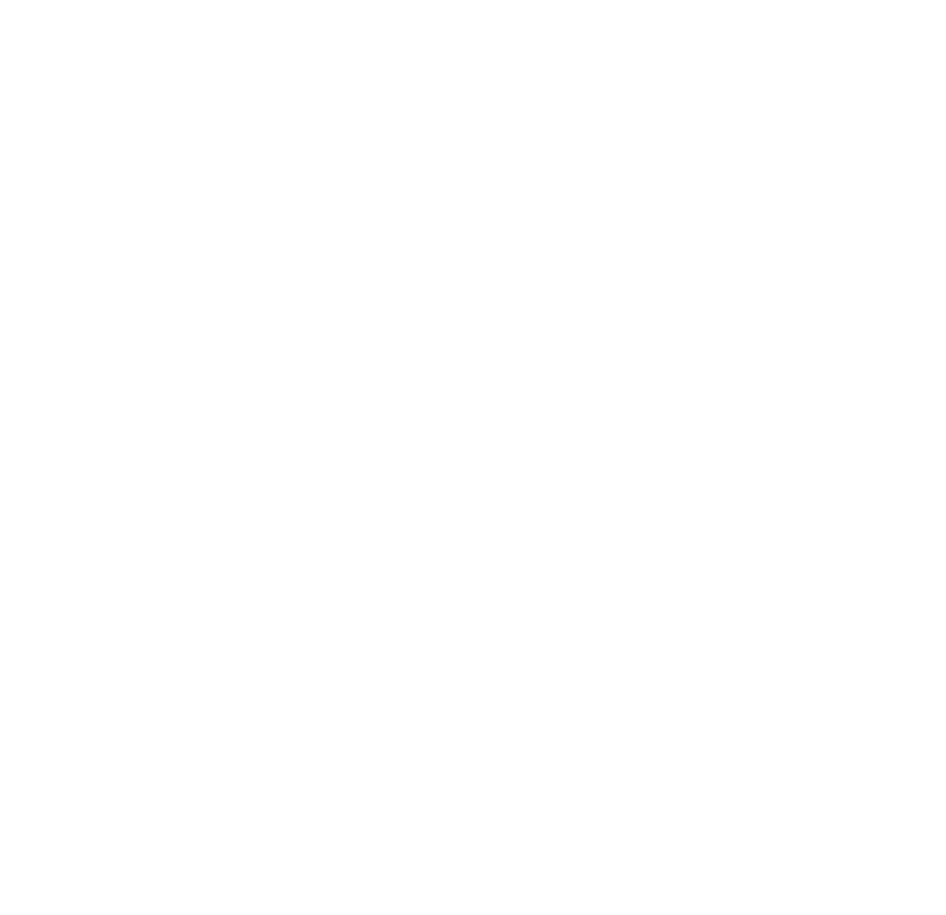
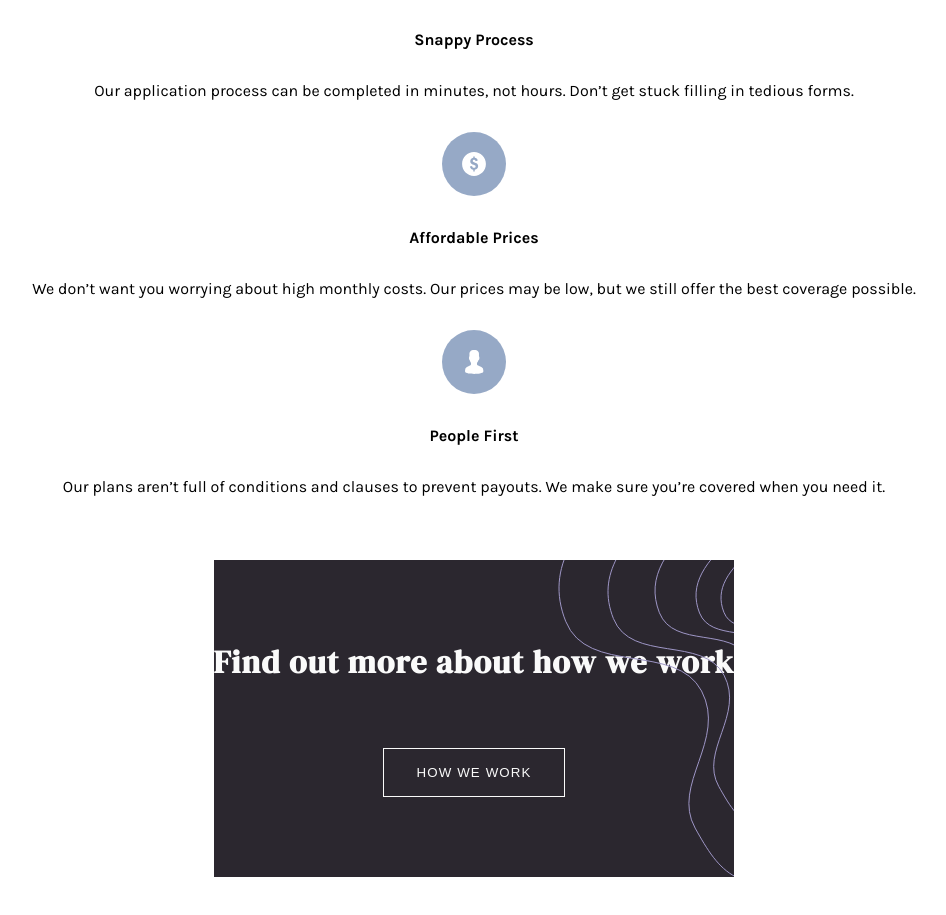
Before and after one commit to torok-gabi/insure-page, a React (Create React App) app: page / in a window 1280 px wide. Shown: the part 2343-3258 px from the top of the page, without its empty margins (166-1112 px from the left). Before the commit the page ends 2248 px from the top, so only its background shows below. Built offline with nearby package versions, Linux system fonts and the light colour scheme.

Commit message:
section work, css beállítása

```diff
--- a/src/App.jsx
+++ b/src/App.jsx
@@ -1,4 +1,5 @@
 import './App.css';
+import Different from './components/Different/Different';
 import Header from './components/Header/Header';
 import Work from './components/Work/Work';
 
@@ -7,6 +8,7 @@ function App() {
     <div className="App">
       <Header />
       <Work />
+      <Different />
     </div>
   );
 }
--- /dev/null
+++ b/src/components/Different/Different.jsx
@@ -0,0 +1,42 @@
+import React from 'react';
+import "./different.css";
+import snappy from "../../images/icon-snappy-process.svg";
+import affordable from "../../images/icon-affordable-prices.svg";
+import people from "../../images/icon-people-first.svg";
+import workDesktop from "../../images/bg-pattern-how-we-work-desktop.svg";
+import workMobile from "../../images/bg-pattern-how-we-work-mobile.svg";
+
+const Different = () => {
+    return (
+        <session className="different-container">
+            <span className="line"></span>
+            <h2>We’re different</h2>
+            <aside className="content">
+                <img src={snappy} alt="bolt icon"/>
+                <h4>Snappy Process</h4>
+                <p>Our application process can be completed in minutes, not hours. Don’t get
+                    stuck filling in tedious forms.</p>
+            </aside>
+            <aside className="content">
+                <img src={affordable} alt="dollar sign icon"/>
+                <h4>Affordable Prices</h4>
+                <p>We don’t want you worrying about high monthly costs. Our prices may be low,
+                    but we still offer the best coverage possible.</p>
+            </aside>
+            <aside className="content">
+                <img src={people} alt="people icon"/>
+                <h4>People First</h4>
+                <p>Our plans aren’t full of conditions and clauses to prevent payouts. We make
+                    sure you’re covered when you need it.</p>
+            </aside>
+            <aside className="how-we-work">
+                <h2>Find out more about how we work</h2>
+                <button className="view-plans-btn">How we work</button>
+                <img className="work-desktop" src={workDesktop} alt="line pattern"/>
+                <img className="work-mobile" src={workMobile} alt="line pattern"/>
+            </aside>
+        </session>
+    )
+}
+
+export default Different;
--- /dev/null
+++ b/src/components/Different/different.css
@@ -0,0 +1,68 @@
+.different-container {
+    width: 100%;
+    height: auto;
+    display: flex;
+    flex-direction: column;
+    align-items: center;
+    margin: 3rem 0;
+}
+
+.line {
+    width: 40%;
+    text-align: center;
+    border-top: 1px solid hsl(273, 4%, 51%);
+    margin-top: 2rem;
+}
+
+h2 {
+    font-family: 'DM Serif Display', serif;
+    letter-spacing: 1.2px;
+    padding: 2rem 0;
+    font-size: 2rem;
+}
+
+.content {
+    width: 90%;
+    height: auto;
+    display: flex;
+    flex-direction: column;
+    align-items: center;
+    justify-content: center;
+    margin: 1rem 0;
+    text-align: center;
+}
+
+.content h4 {
+    margin: 2rem 0;
+}
+
+.content img {
+    max-width: 4rem;
+}
+
+.how-we-work {
+    display: flex;
+    flex-direction: column;
+    align-items: center;
+    position: relative;
+    padding-bottom: 2rem;
+    margin: 3rem 0;
+    text-align: center;
+    color: hsl(0, 0%, 98%);
+    background-color: hsl(270, 9%, 17%);
+    padding: 3rem 0;
+}
+
+.view-plans-btn {
+    margin-bottom: 2rem;
+}
+
+.work-desktop {
+    display: none;
+}
+
+.work-mobile {
+    position: absolute;
+    top: 0;
+    right: 0;
+}
--- a/src/components/Header/Header.jsx
+++ b/src/components/Header/Header.jsx
@@ -27,9 +27,7 @@ const Header = () => {
                 <li className="nav-item"><a href="">Blog</a></li>
                 <li className="nav-item"><a href="">Account</a></li>
                 <li className="nav-item"><a href="">View plans</a></li>
-                <div className="bg-img">
-                    {/* <img className="menu-bg" src={bgMobilImg} alt=""/> */}
-                </div>
+                <div className="bg-img"></div>
             </ul>
         </header>
     )
--- a/src/components/Work/work.css
+++ b/src/components/Work/work.css
@@ -37,7 +37,7 @@
 }
 
 h1 {
-    font-size: 2rem;
+    font-size: 2.5rem;
     margin-bottom: 2rem;
 }
 
```
